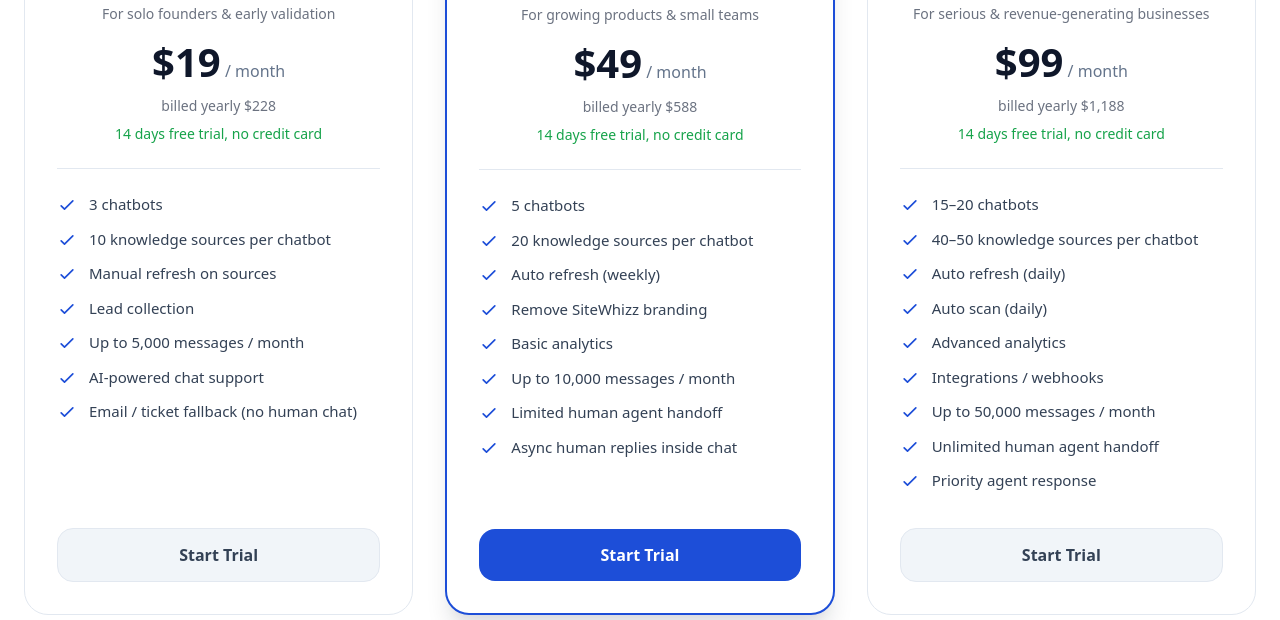
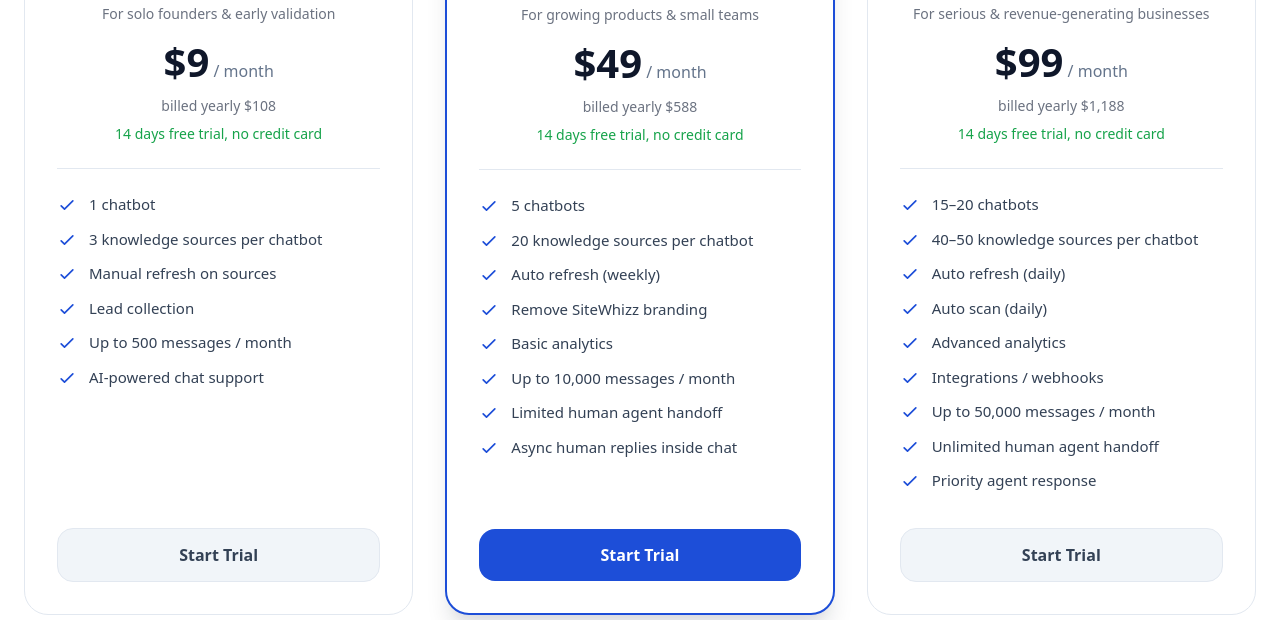
Before and after one commit to Aravinth-Code/sitewhizz-landing, a plain HTML site: page pricing/index.html in a window 1280 px wide. Shown: the part 757-1377 px from the top of the page. Drawn offline with nearby package versions, Linux system fonts and the light colour scheme.

Commit message:
changes added for pricing

```diff
--- a/pricing/index.html
+++ b/pricing/index.html
@@ -732,18 +732,18 @@ height="0" width="0" style="display:none;visibility:hidden"></iframe></noscript>
           <div class="pricing-card-icon">🚀</div>
           <div class="pricing-card-name">Starter</div>
           <div class="text-sm text-gray-500 mb-2">For solo founders & early validation</div>
-          <div class="pricing-card-price" data-yearly="19" data-monthly="24">$<span class="price-value">19</span><span> / month</span></div>
-          <div class="text-sm text-gray-500 mt-1 billing-note" data-yearly="billed yearly $228" data-monthly="billed monthly">billed yearly $228</div>
+          <div class="pricing-card-price" data-yearly="9" data-monthly="11">$<span class="price-value">9</span><span> / month</span></div>
+          <div class="text-sm text-gray-500 mt-1 billing-note" data-yearly="billed yearly $108" data-monthly="billed monthly">billed yearly $108</div>
           <div class="text-sm text-green-600 font-medium mt-2">14 days free trial, no credit card</div>
         </div>
         <ul class="pricing-card-features">
           <li>
             <svg fill="none" stroke="currentColor" viewBox="0 0 24 24"><path stroke-linecap="round" stroke-linejoin="round" stroke-width="2" d="M5 13l4 4L19 7"></path></svg>
-            3 chatbots
+            1 chatbot
           </li>
           <li>
             <svg fill="none" stroke="currentColor" viewBox="0 0 24 24"><path stroke-linecap="round" stroke-linejoin="round" stroke-width="2" d="M5 13l4 4L19 7"></path></svg>
-            10 knowledge sources per chatbot
+            3 knowledge sources per chatbot
           </li>
           <li>
             <svg fill="none" stroke="currentColor" viewBox="0 0 24 24"><path stroke-linecap="round" stroke-linejoin="round" stroke-width="2" d="M5 13l4 4L19 7"></path></svg>
@@ -755,15 +755,11 @@ height="0" width="0" style="display:none;visibility:hidden"></iframe></noscript>
           </li>
           <li>
             <svg fill="none" stroke="currentColor" viewBox="0 0 24 24"><path stroke-linecap="round" stroke-linejoin="round" stroke-width="2" d="M5 13l4 4L19 7"></path></svg>
-            Up to 5,000 messages / month
+            Up to 500 messages / month
           </li>
           <li>
             <svg fill="none" stroke="currentColor" viewBox="0 0 24 24"><path stroke-linecap="round" stroke-linejoin="round" stroke-width="2" d="M5 13l4 4L19 7"></path></svg>
             AI-powered chat support
-          </li>
-          <li>
-            <svg fill="none" stroke="currentColor" viewBox="0 0 24 24"><path stroke-linecap="round" stroke-linejoin="round" stroke-width="2" d="M5 13l4 4L19 7"></path></svg>
-            Email / ticket fallback (no human chat)
           </li>
         </ul>
         <a href="../index.html#early-access" class="pricing-card-btn pricing-card-btn-secondary">Start Trial</a>
```
